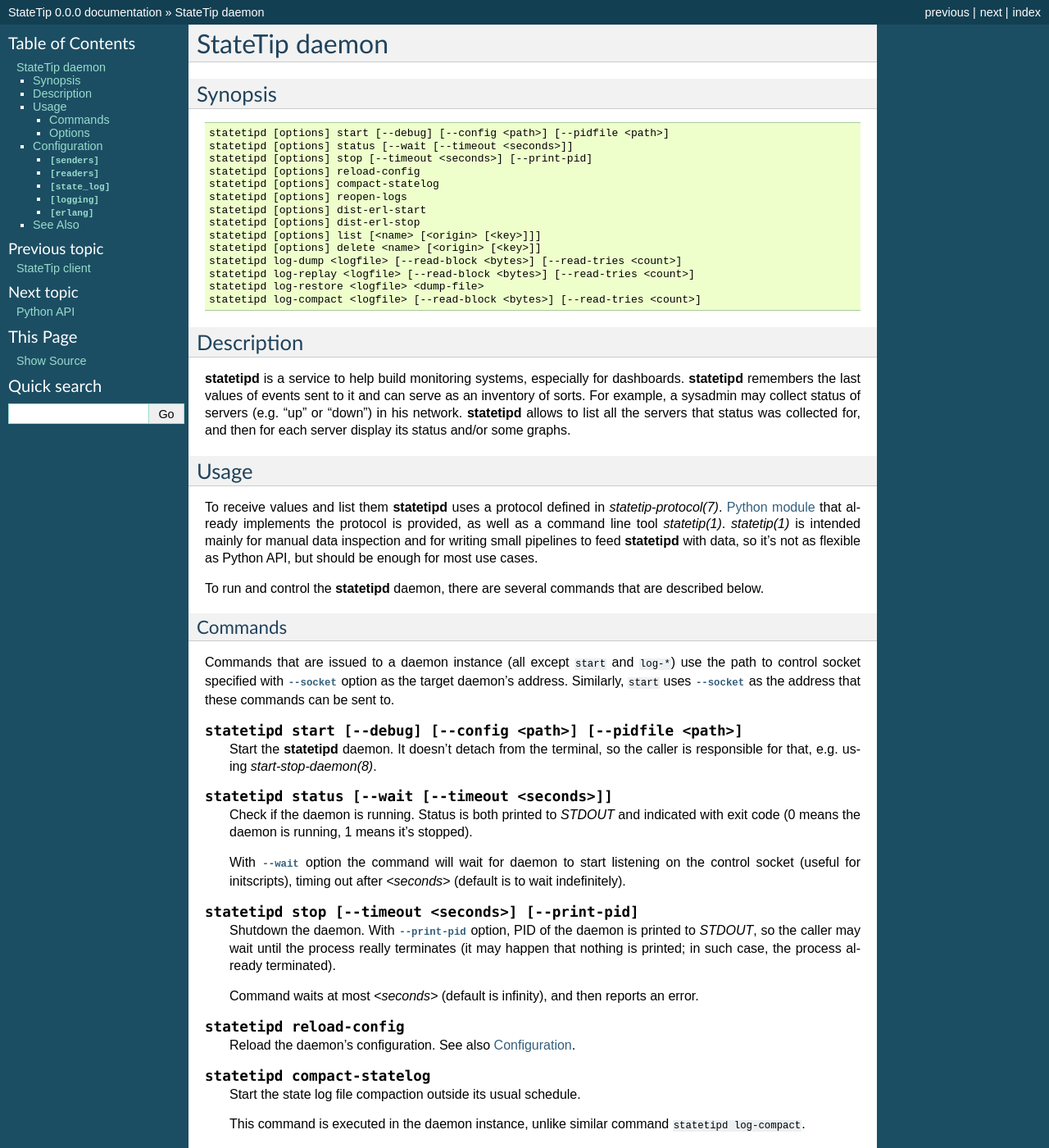
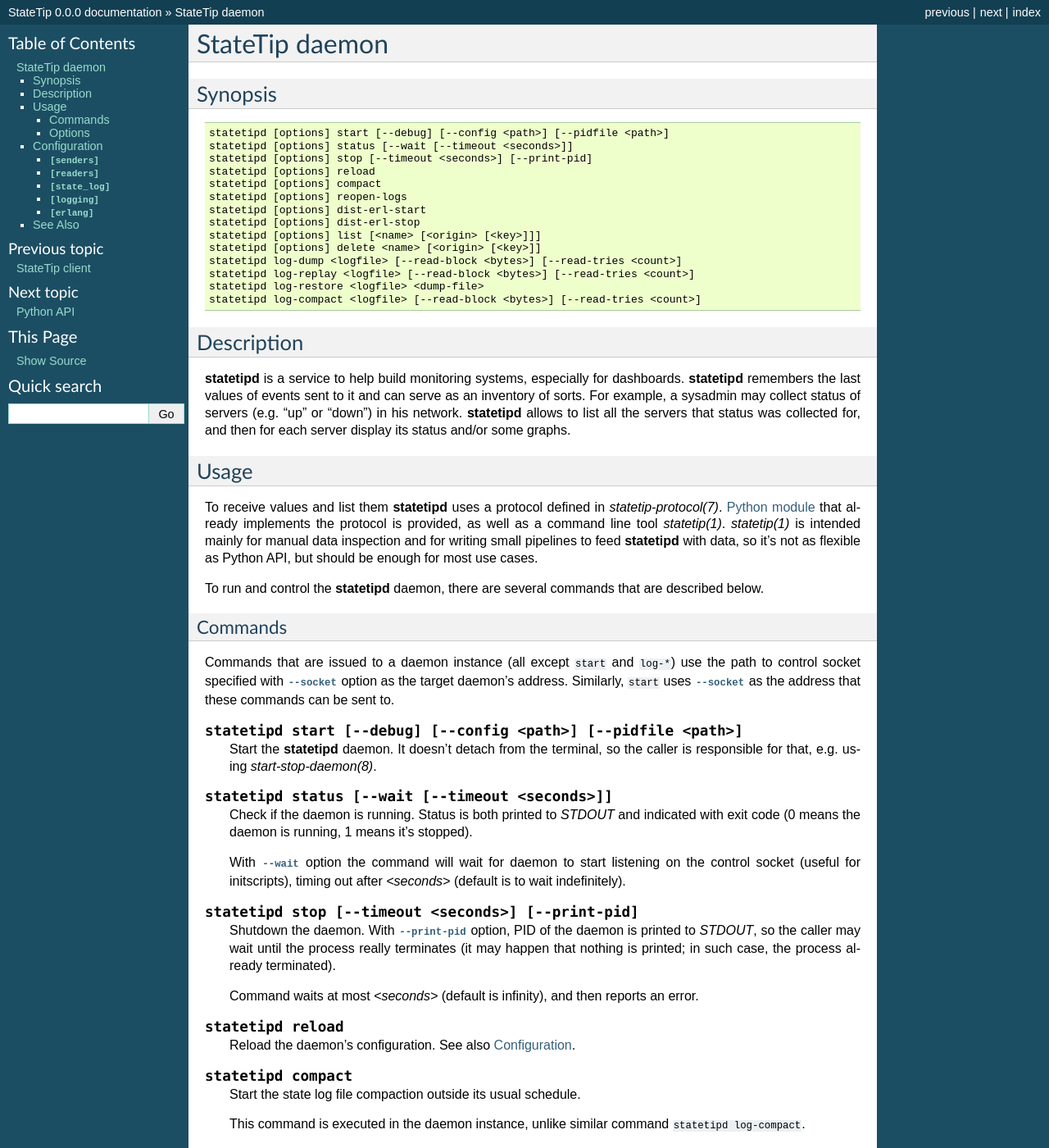
Before and after one commit to dozzie/statetip, a Sphinx documentation site: the page built from doc/manpages/daemon.rst, in a window 1280 px wide and 1400 px high. Shown: the whole window at 82% size. Built offline with Sphinx 7.4.7, drawn with Linux system fonts in a browser that asks for light colours; some of the changed text lies outside the part shown.

Commit message:
Renamed two admin commands to "reload" and "compact".

```diff
--- a/doc/manpages/daemon.rst
+++ b/doc/manpages/daemon.rst
@@ -10,8 +10,8 @@ Synopsis
     statetipd [options] start [--debug] [--config <path>] [--pidfile <path>]
     statetipd [options] status [--wait [--timeout <seconds>]]
     statetipd [options] stop [--timeout <seconds>] [--print-pid]
-    statetipd [options] reload-config
-    statetipd [options] compact-statelog
+    statetipd [options] reload
+    statetipd [options] compact
     statetipd [options] reopen-logs
     statetipd [options] dist-erl-start
     statetipd [options] dist-erl-stop
@@ -80,11 +80,11 @@ option as the target daemon's address. Similarly, ``start`` uses
     Command waits at most *<seconds>* (default is infinity), and then reports
     an error.
 
-.. describe:: statetipd reload-config
+.. describe:: statetipd reload
 
     Reload the daemon's configuration. See also :ref:`statetipd-config`.
 
-.. describe:: statetipd compact-statelog
+.. describe:: statetipd compact
 
     Start the state log file compaction outside its usual schedule.
 
@@ -153,7 +153,7 @@ option as the target daemon's address. Similarly, ``start`` uses
     log-replay`` followed by ``statetipd log-restore``.
 
     This command is executed in the calling process, not in the daemon
-    instance, unlike similar command ``statetipd compact-statelog``.
+    instance, unlike similar command ``statetipd compact``.
 
 Options
 -------
```
Also changed, not shown: 1 other file.
